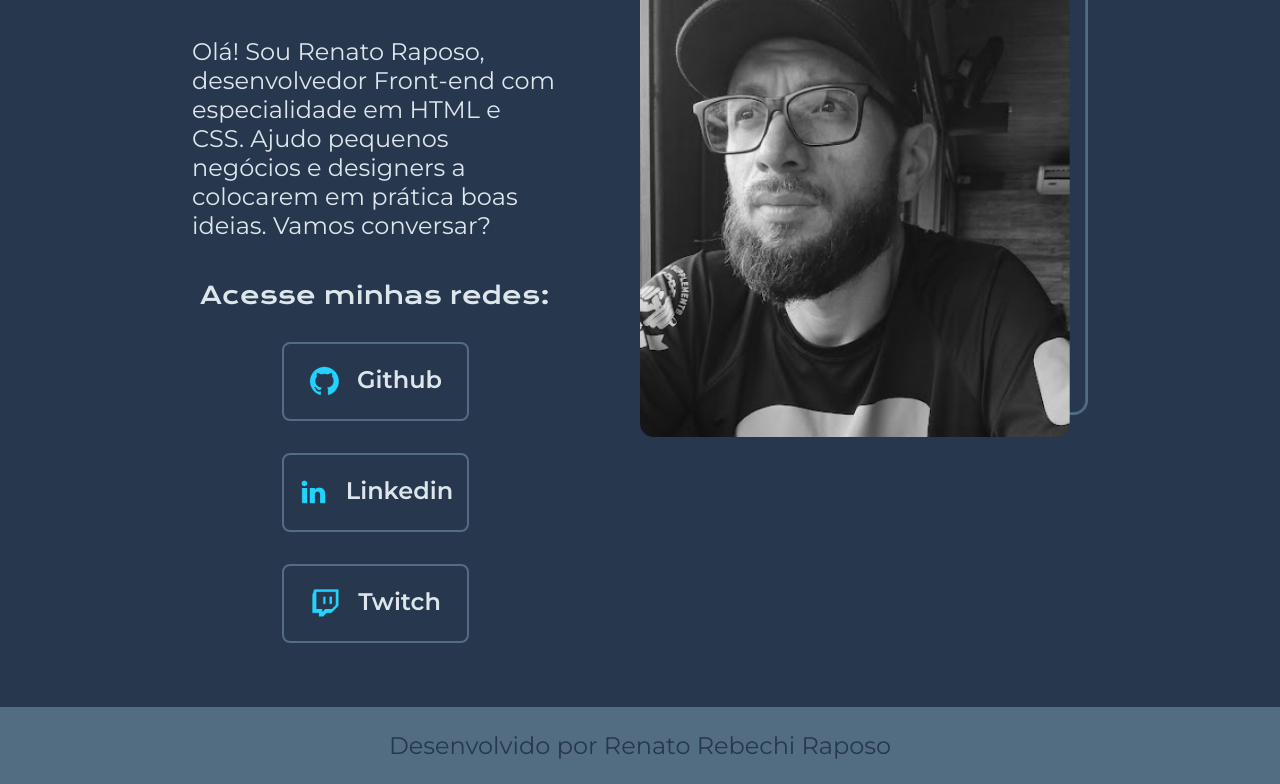
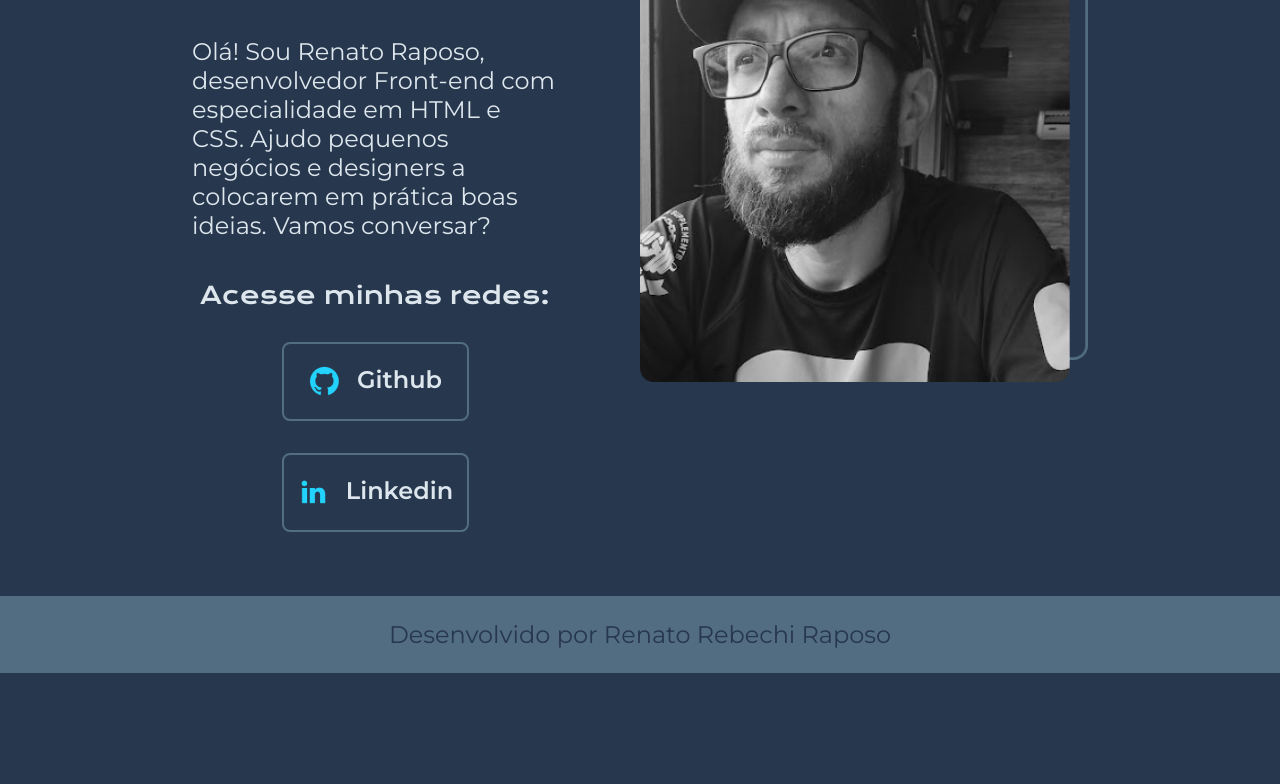
Before and after one commit to renatorebechiraposo/portfolio, a plain HTML site: page index.html in a window 1280 px wide. Shown: the part 392-1176 px from the top of the page. After the commit the page ends 1065 px from the top, so only its background shows below. Drawn offline with nearby package versions, Linux system fonts and the light colour scheme.

Commit message:
Removendo Twitch

```diff
--- a/index.html
+++ b/index.html
@@ -22,7 +22,6 @@
                 <h2 class="apresentacao__links__subtitulo">Acesse minhas redes:</h2>
                 <a class="apresentacao__links__navegacao" href="https://github.com/renatorebechiraposo"><img src="./assets/github.png" alt="Logo Github"> Github</a>
                 <a class="apresentacao__links__navegacao" href="https://www.linkedin.com/in/renato-rebechi-raposo/"><img src="./assets/linkedin.png" alt="Logo Linkedin"> Linkedin</a>
-                <a class="apresentacao__links__navegacao" href="https://www.twitch.tv/zegyel"><img src="./assets/twitch.png" alt="Logo Twitch"> Twitch</a>
             </div>
         </section>
         <img class="apresnetacao__imagem" src="./assets/renato.png" alt="Foto do Renato">
```
